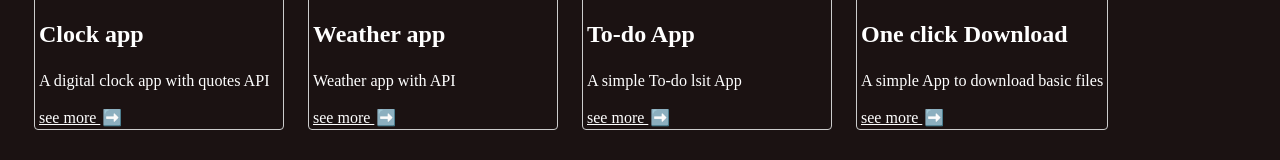
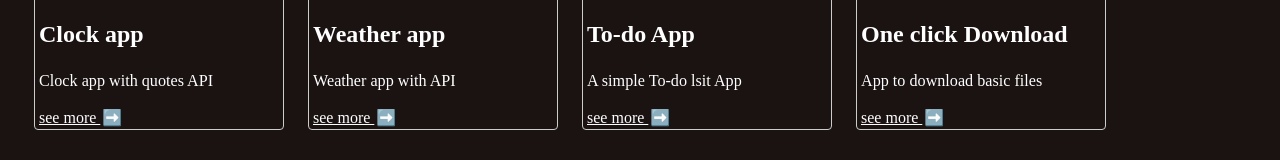
Before and after one commit to neha0193/portfolio, a React (Create React App) app: page /projects in a window 1280 px wide. Shown: the part 463-623 px from the top of the page. Built offline with nearby package versions, Linux system fonts and the light colour scheme.

Commit message:
anothercommit

```diff
--- a/src/components/Project.js
+++ b/src/components/Project.js
@@ -10,10 +10,10 @@ const Project = () => {
     <div>
       <h1>Featured Projects...</h1>
       <div className='card'>
-        <Card photo={fig1} title="Clock app" description="A digital clock app with quotes API" url="https://clock-app-red.vercel.app/.com/saiva19" />
+        <Card photo={fig1} title="Clock app" description="Clock app with quotes API" url="https://clock-app-red.vercel.app/.com/saiva19" />
         <Card photo={fig3} title= "Weather app" description="Weather app with API" url="https://wheather-app-ochre-nu.vercel.app/" />
         <Card photo={fig2} title= "To-do App" description="A simple To-do lsit App" url="https://to-do-app-sigma-lake.vercel.app/" />
-        <Card photo={fig4} title= "One click Download" description="A simple App to download basic files" url="https://easy-downloads.vercel.app/" />
+        <Card photo={fig4} title= "One click Download" description="App to download basic files" url="https://easy-downloads.vercel.app/" />
       </div>
       <br/>
 
```
